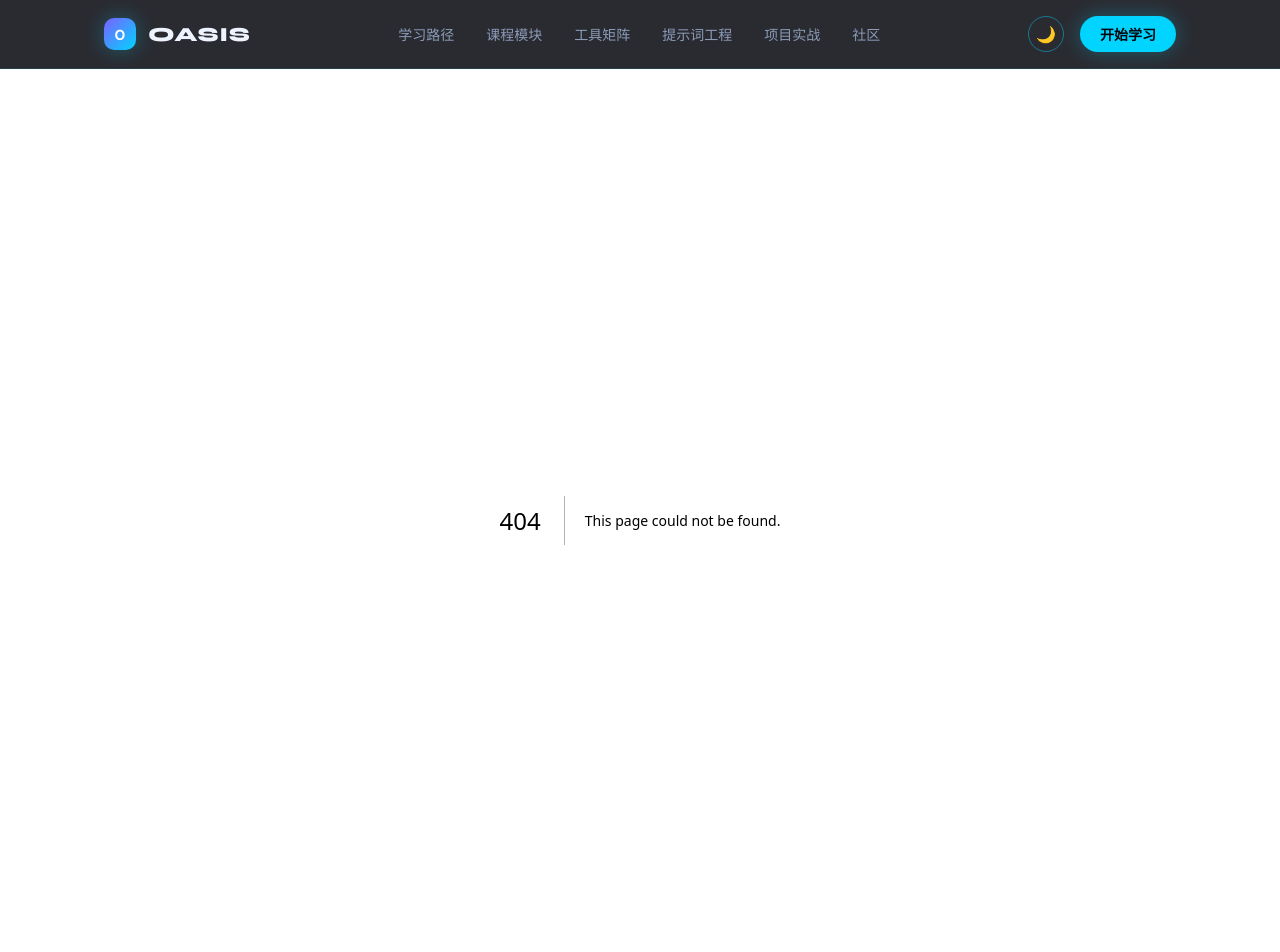
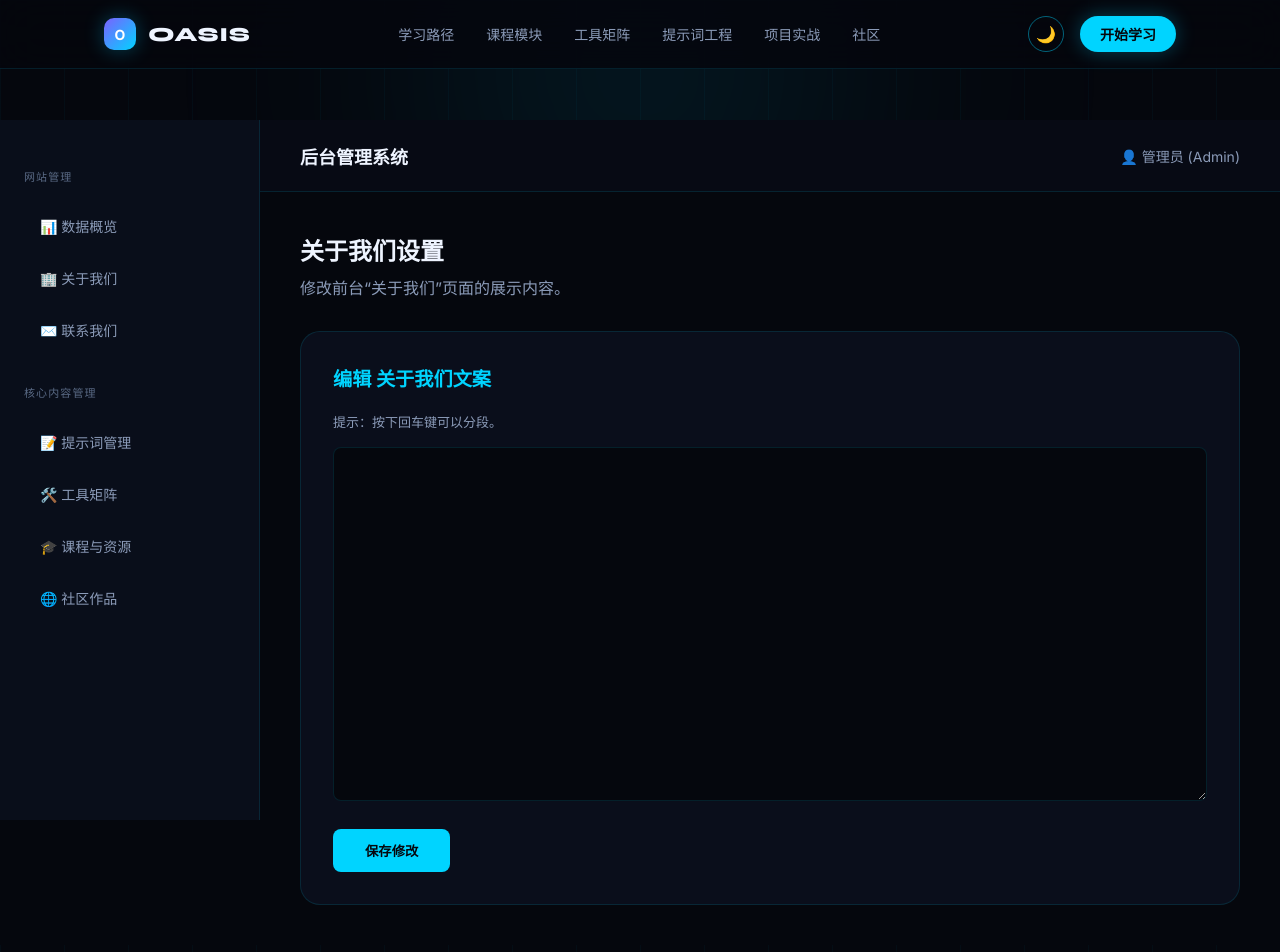
Before and after one commit to lovekont-rgb/oasis-app, a Next.js app: page /admin/site/about in a window 1280 px wide. Before the commit this address had no page. Shown: the top 952 px of the page. Built offline with nearby package versions, Linux system fonts and the light colour scheme; no server answers; the database is empty.

Commit message:
关于我们

```diff
--- a/app/admin/layout.tsx
+++ b/app/admin/layout.tsx
@@ -6,38 +6,33 @@ export default function AdminLayout({ children }: { children: React.ReactNode })
     <div className={styles.adminLayout}>
       {/* 左侧边栏 */}
       <aside className={styles.sidebar}>
-        <div className={styles.logoArea}>
-          <div className={styles.logoMark}>O</div>
-          OASIS Admin
-        </div>
-
-        <div className={styles.menuGroup}>
-          <div className={styles.menuTitle}>核心管理</div>
+                <div className={styles.menuGroup}>
+          <div className={styles.menuTitle}>网站管理</div>
+          {/* 点击 Logo 区或概览去首页 */}
           <Link href="/admin" className={`${styles.menuItem}`}>
             📊 数据概览
           </Link>
+          <Link href="/admin/site/about" className={`${styles.menuItem}`}>
+            🏢 关于我们
+          </Link>
+          <Link href="/admin/site/contact" className={`${styles.menuItem}`}>
+            ✉️ 联系我们
+          </Link>
+
+          <div className={styles.menuTitle}>核心内容管理</div>
           <Link href="/admin/prompts" className={`${styles.menuItem}`}>
             📝 提示词管理
           </Link>
           <Link href="/admin/tools" className={`${styles.menuItem}`}>
-            🛠️ 工具矩阵管理
+            🛠️ 工具矩阵
           </Link>
-          <Link href="/admin/community" className={`${styles.menuItem}`}>
-            🌐 社区作品管理
-          </Link>
-
-          <div className={styles.menuTitle}>教务系统</div>
           <Link href="/admin/courses" className={`${styles.menuItem}`}>
             🎓 课程与资源
           </Link>
-          <Link href="/admin/users" className={`${styles.menuItem}`}>
-            👥 用户与权限
+          <Link href="/admin/community" className={`${styles.menuItem}`}>
+            🌐 社区作品
           </Link>
         </div>
-
-        <Link href="/" className={styles.backBtn}>
-          ← 返回网站前台
-        </Link>
       </aside>
 
       {/* 右侧内容区 */}
--- a/app/admin/page.tsx
+++ b/app/admin/page.tsx
@@ -1,6 +1,18 @@
+import { createClient } from '@/lib/supabase/server'
 import Link from 'next/link'
 
-export default function AdminDashboard() {
+export const instant = false
+
+export default async function AdminDashboard() {
+  const supabase = await createClient()
+
+  // 并行获取各项数据的真实数量
+  const [ { count: courseCount }, { count: toolCount }, { count: promptCount } ] = await Promise.all([
+    supabase.from('courses').select('*', { count: 'exact', head: true }),
+    supabase.from('tools').select('*', { count: 'exact', head: true }),
+    supabase.from('prompts').select('*', { count: 'exact', head: true })
+  ])
+
   return (
     <div>
       <h1 style={{ fontSize: '24px', fontWeight: 800, marginBottom: '24px', color: 'var(--text-primary)' }}>
@@ -12,28 +24,16 @@ export default function AdminDashboard() {
 
       <div style={{ display: 'grid', gridTemplateColumns: 'repeat(3, 1fr)', gap: '24px' }}>
         <div className="ui-card" style={{ padding: '24px' }}>
-          <h3 style={{ color: 'var(--text-secondary)', fontSize: '14px', marginBottom: '8px' }}>注册用户</h3>
-          <p style={{ fontSize: '32px', fontWeight: 800, color: 'var(--cyan)' }}>24,000</p>
+          <h3 style={{ color: 'var(--text-secondary)', fontSize: '14px', marginBottom: '8px' }}>已上架课程</h3>
+          <p style={{ fontSize: '32px', fontWeight: 800, color: 'var(--cyan)' }}>{courseCount || 0}</p>
         </div>
         <div className="ui-card" style={{ padding: '24px' }}>
-          <h3 style={{ color: 'var(--text-secondary)', fontSize: '14px', marginBottom: '8px' }}>提示词总量</h3>
-          <p style={{ fontSize: '32px', fontWeight: 800, color: 'var(--cyan)' }}>480</p>
+          <h3 style={{ color: 'var(--text-secondary)', fontSize: '14px', marginBottom: '8px' }}>提示词模板</h3>
+          <p style={{ fontSize: '32px', fontWeight: 800, color: 'var(--cyan)' }}>{promptCount || 0}</p>
         </div>
         <div className="ui-card" style={{ padding: '24px' }}>
-          <h3 style={{ color: 'var(--text-secondary)', fontSize: '14px', marginBottom: '8px' }}>收录工具</h3>
-          <p style={{ fontSize: '32px', fontWeight: 800, color: 'var(--cyan)' }}>86</p>
-        </div>
-      </div>
-
-      <div className="ui-card" style={{ marginTop: '32px' }}>
-        <h3 style={{ fontSize: '18px', marginBottom: '16px' }}>快速操作</h3>
-        <div style={{ display: 'flex', gap: '16px' }}>
-          <Link href="/admin/prompts" style={{ padding: '12px 24px', background: 'var(--cyan)', color: '#05070d', borderRadius: '8px', fontWeight: 'bold', textDecoration: 'none' }}>
-            去发布提示词
-          </Link>
-          <Link href="/admin/tools" style={{ padding: '12px 24px', border: '1px solid var(--border-subtle)', color: 'var(--text-primary)', borderRadius: '8px', fontWeight: 'bold', textDecoration: 'none' }}>
-            去添加工具
-          </Link>
+          <h3 style={{ color: 'var(--text-secondary)', fontSize: '14px', marginBottom: '8px' }}>收录 AI 工具</h3>
+          <p style={{ fontSize: '32px', fontWeight: 800, color: 'var(--cyan)' }}>{toolCount || 0}</p>
         </div>
       </div>
     </div>
--- /dev/null
+++ b/app/admin/site/SiteEditor.tsx
@@ -0,0 +1,44 @@
+'use client'
+import { useState } from 'react'
+import { useRouter } from 'next/navigation'
+import { updateSiteSetting } from './actions'
+
+export default function SiteEditor({ settingKey, initialContent, title }: { settingKey: string, initialContent: string, title: string }) {
+  const [content, setContent] = useState(initialContent)
+  const [loading, setLoading] = useState(false)
+  const router = useRouter()
+
+  const handleSave = async () => {
+    setLoading(true)
+    const res = await updateSiteSetting(settingKey, content)
+    setLoading(false)
+    if (res.success) {
+      alert('保存成功！')
+      router.refresh()
+    } else {
+      alert('保存失败: ' + res.error)
+    }
+  }
+
+  return (
+    <div className="ui-card" style={{ padding: '32px' }}>
+      <h2 style={{ fontSize: '1.2rem', marginBottom: '20px', color: 'var(--cyan)' }}>编辑 {title}</h2>
+      <p style={{ fontSize: '13px', color: 'var(--text-secondary)', marginBottom: '16px' }}>提示：按下回车键可以分段。</p>
+
+      <textarea
+        value={content}
+        onChange={(e) => setContent(e.target.value)}
+        rows={15}
+        style={{ width: '100%', padding: '16px', borderRadius: '8px', border: '1px solid var(--border-subtle)', background: 'var(--bg-void)', color: 'white', lineHeight: 1.6, resize: 'vertical' }}
+      />
+
+      <button
+        onClick={handleSave}
+        disabled={loading}
+        style={{ marginTop: '24px', padding: '12px 32px', background: 'var(--cyan)', color: '#05070d', borderRadius: '8px', fontWeight: 'bold', border: 'none', cursor: 'pointer' }}
+      >
+        {loading ? '保存中...' : '保存修改'}
+      </button>
+    </div>
+  )
+}
--- /dev/null
+++ b/app/admin/site/about/page.tsx
@@ -0,0 +1,17 @@
+import { createClient } from '@/lib/supabase/server'
+import SiteEditor from '../SiteEditor'
+
+export const instant = false
+
+export default async function AdminAboutPage() {
+  const supabase = await createClient()
+  const { data } = await supabase.from('site_settings').select('content').eq('key', 'about_us').single()
+
+  return (
+    <div>
+      <h1 style={{ fontSize: '24px', fontWeight: 800, marginBottom: '8px', color: 'var(--text-primary)' }}>关于我们设置</h1>
+      <p style={{ color: 'var(--text-secondary)', marginBottom: '32px' }}>修改前台“关于我们”页面的展示内容。</p>
+      <SiteEditor settingKey="about_us" initialContent={data?.content || ''} title="关于我们文案" />
+    </div>
+  )
+}
--- /dev/null
+++ b/app/admin/site/actions.ts
@@ -0,0 +1,15 @@
+'use server'
+import { createClient } from '@/lib/supabase/server'
+import { revalidatePath } from 'next/cache'
+
+export async function updateSiteSetting(key: string, content: string) {
+  const supabase = await createClient()
+  const { error } = await supabase.from('site_settings').update({ content, updated_at: new Date().toISOString() }).eq('key', key)
+
+  if (error) return { success: false, error: error.message }
+
+  revalidatePath('/about')
+  revalidatePath('/contact')
+  revalidatePath(`/admin/site/${key === 'about_us' ? 'about' : 'contact'}`)
+  return { success: true }
+}
```
Also changed, not shown: app/about/page.tsx (added, +29 -0 lines), app/admin/site/contact/page.tsx (added, +17 -0 lines), app/contact/page.tsx (added, +40 -0 lines).
